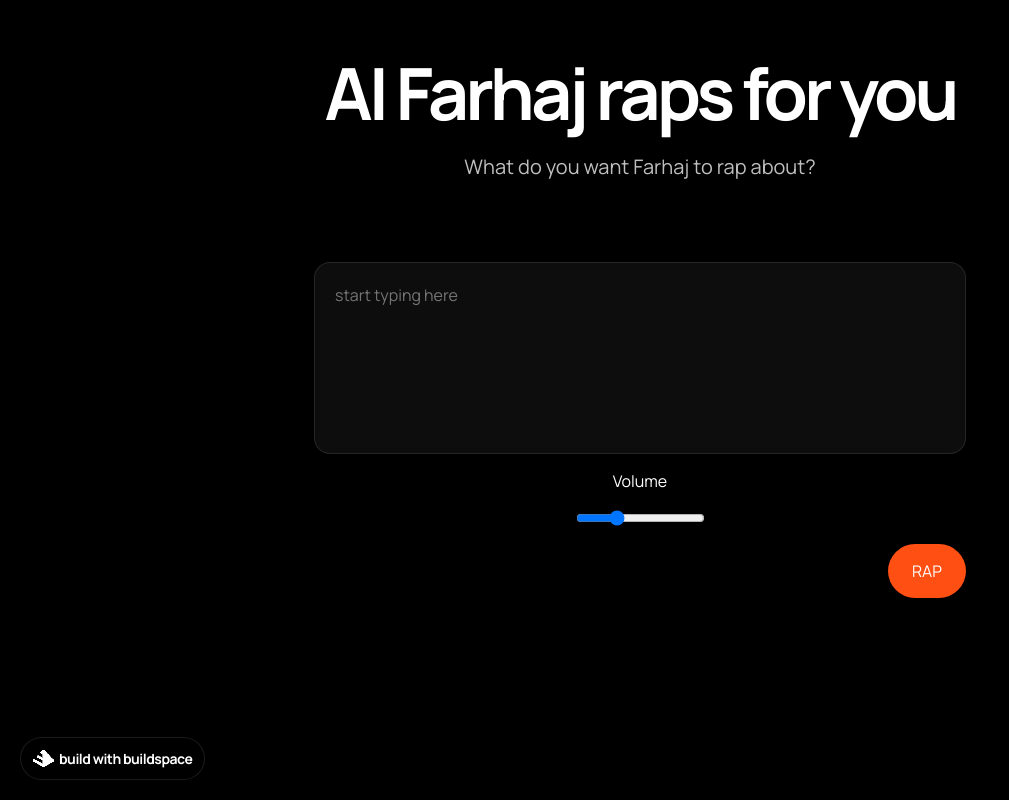
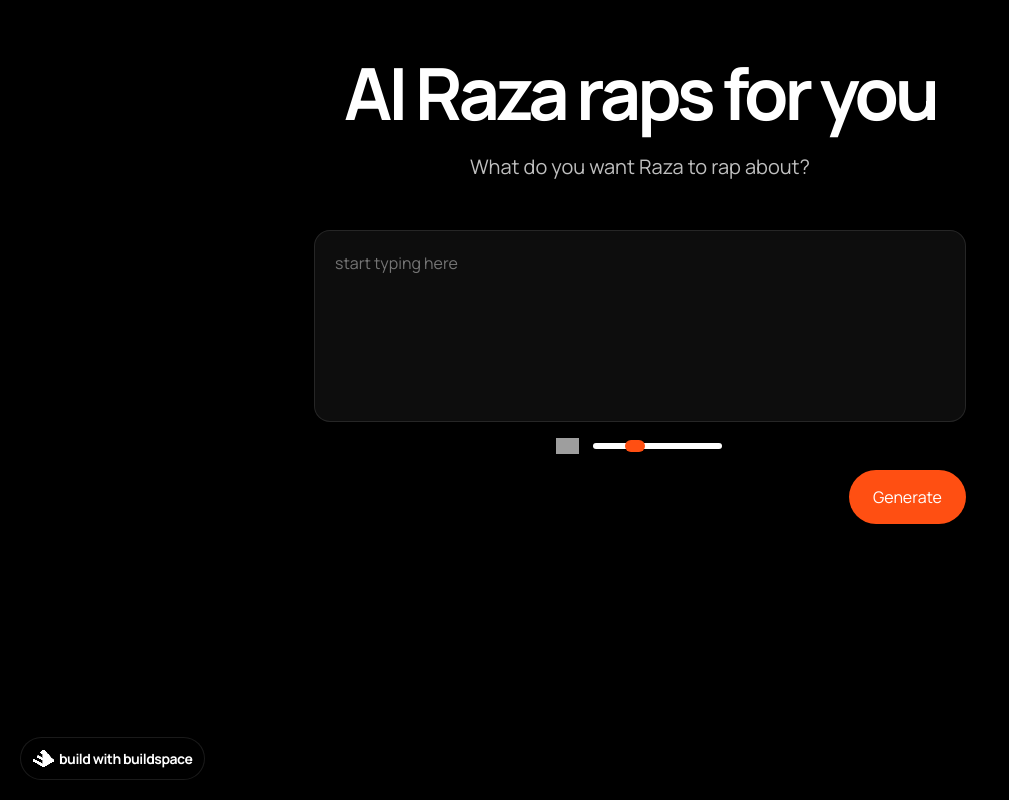
Before and after one commit to AlmostEfficient/ai-rapper, a Next.js app: page / in a window 1280 px wide. Shown: the whole page, without its empty margins (0-1009 px from the left). Built offline with nearby package versions, Linux system fonts and the light colour scheme; grey boxes are pictures that could not be loaded.

Commit message:
Clean up UI, add replay

```diff
--- a/pages/api/generate.js
+++ b/pages/api/generate.js
@@ -5,7 +5,7 @@ const configuration = new Configuration({
 });
 
 const openai = new OpenAIApi(configuration);
-const basePromptPrefix =
+const basePrompt =
 `
 Give me lyrics for a rap song in the style of Eminem on the following topic.
 Respond with only the lyrics and nothing else. Do not include "Verse" or "Chorus" labels in your response.
@@ -14,12 +14,12 @@ Topic:
 `
 
 const generateAction = async (req, res) => {
-  console.log(`API: ${basePromptPrefix}${req.body.userInput}`)
+  console.log(`API: ${basePrompt}${req.body.userInput}`)
 
 
   const baseCompletion = await openai.createCompletion({
     model: 'text-davinci-003',
-    prompt: `${basePromptPrefix}${req.body.userInput}`,
+    prompt: `${basePrompt}${req.body.userInput}`,
     temperature: 0.8,
     max_tokens: 250,
   });
--- a/pages/index.js
+++ b/pages/index.js
@@ -8,13 +8,15 @@ const Home = () => {
   const [userInput, setUserInput] = useState('');
   const [lyrics, setLyrics] = useState([]);
   const [currentLine, setCurrentLine] = useState('');
-  const [isGenerating, setIsGenerating] = useState(false);
-  const [playing, setIsPlaying] = useState(false);
-  const [audio, setAudio] = useState(null);
+  // Status of the generation process
+  // 0 = not started, 1 = generating lyrics, 2 = generating audio, 3 = playing audio, 4 = finished
+  const [status, setStatus] = useState(0);
+  const [audioURL, setAudioURL] = useState(null);
+  const [music, setMusic] = useState(null);
   const [volume, setVolume] = useState(0.3);
 
-  const callGenerateEndpoint = async () => {
-    setIsGenerating(true);
+  const generateLyrics = async () => {
+    setStatus(1);
 
     console.log('Calling OpenAI...');
     try {
@@ -25,34 +27,61 @@ const Home = () => {
         },
         body: JSON.stringify({ userInput }),
       });
-      // If response was 200
       if (response.status === 200) {
         const data = await response.json();
         const { output } = data;
         console.log('OpenAI replied...', output.text);
 
-        // If the line has less than two words, remove it:
+        // Clean up the lyrics output by OpenAI
         const cleanLyrics = output.text
           .split('\n')
           .filter((line) => !line.includes('Verse'))
           .filter((line) => !line.includes('Chorus'))
           .filter((line) => !line.includes(':'))
           .filter((line) => line.split(' ').length > 2)
+          // Add a . at the end of each line if it doesn't have one and add an exclamation mark at every 4th line
+          .map((line, index) => {
+            if (index % 4 === 0) {
+              return line + '!';
+            } else if (line[line.length - 1] !== '.') {
+              return line + '.';
+            } else {
+              return line;
+            }
+          })
+          // Only take the first 12 lines (this saves on word count for the TTS API)
           .slice(0, 12)
           .join('\n');
 
         console.log('Clean lyrics', cleanLyrics);
-        playTTS(cleanLyrics);
+        handleTTS(cleanLyrics);
       }
     } catch (error) {
       console.log(error);
-    }
-    finally {
-      setIsGenerating(false);
+    } finally {
+      setStatus(2);
     }
   };
 
-  const playTTS = async (lyrics) => {
+  const displayLyrics = (lyrics) => {
+    let lines = lyrics.split('\n');
+    let index = 0;
+
+    setCurrentLine(lines[index]);
+    index++;
+
+    let interval = setInterval(() => {
+      setCurrentLine(lines[index]);
+      index++;
+      if (index === lines.length) {
+        clearInterval(interval);
+        setLyrics(lyrics);
+        setCurrentLine('');
+      }
+    }, 3000);
+  };
+
+  const generateTTS = async (lyrics) => {
     const response = await fetch(`/api/textToSpeech`, {
       method: 'post',
       headers: {
@@ -60,88 +89,56 @@ const Home = () => {
       },
       body: JSON.stringify({ text: lyrics }),
     });
-
-    console.log("started streaming audio")
     const audioBlob = await response.blob();
     const audioUrl = URL.createObjectURL(audioBlob);
+    console.log("Audio URL", audioUrl)
+    setAudioURL(audioUrl);
+    return audioUrl;
+  };
+
+  const playTTS = (audioUrl, lyrics) => {
+    console.log('Started streaming audio');
     const tts = new Audio(audioUrl);
+    tts.playbackRate = 1.2;
 
-    // Adjust playback speed
-    tts.playbackRate = 1.2;
-    audio.volume = 0.2;
+    setStatus(3);
+    music.play();
+    displayLyrics(lyrics)
 
+    // Wait a second so the music amps up
+    setTimeout(() => {
       tts.play();
-    audio.play();
-
-    setLyrics(lyrics)
-    // displayLyrics(lyrics)
-    setIsPlaying(true)
+      setLyrics(lyrics);
+    }, 1000);
 
     tts.onended = () => {
-      setIsPlaying(false)
-      audio.pause();
+      setStatus(4);
+      music.pause();
+    };
+  };
+
+  const handleTTS = async (lyrics, replay = false) => {
+    // If this is a replay of the same lyrics, we don't need to generate the audio again
+    if (replay && audioURL) {
+      playTTS(audioURL, lyrics);
+    }
+    else {
+      const audioUrl = await generateTTS(lyrics);
+      playTTS(audioUrl, lyrics);
     }
   };
 
-  // const handleSpeak = (text) => {
-  //   console.log('handleSpeak', text);
-  //   let lines = text.split('\n');
-  //   setIsPlaying(true)
-  //   audio.play();
-
-  //   // Display each line as it's played
-  //   lines.forEach((line) => {
-  //     let msg = new SpeechSynthesisUtterance(line);
-  //     msg.rate = 1.3;
-  //     msg.onstart = () => {
-  //       setCurrentLine(line);
-  //       if(index === 0){
-  //         audio.volume = 0.2;
-  //         audio.play();
-  //       }
-  //     };
-  //     // Display current line
-  //     msg.onstart = () => setCurrentLine(line);
-
-  //     // When the last line is spoken, set the complete lyrics with line breaks
-  //     if (line === lines[lines.length - 1]) {
-  //       msg.onend = () => {
-  //         setLyrics(text);
-  //         setIsPlaying(false)
-  //         setCurrentLine('');
-  //         audio.pause();
-  //       }
-  //     }
-
-  //     window.speechSynthesis.speak(msg);
-  //   });
-  // };
-
-  // Display each line of lyrics at a rate of 150 words per minute (2.5 seconds per line)
-  const displayLyrics = (lyrics) => {
-    // Add the lyrics one line at a time
-    let lines = lyrics.split('\n');
-    let index = 0;
-    let interval = setInterval(() => {
-      setCurrentLine(lines[index]);
-      index++;
-      if (index === lines.length) {
-        clearInterval(interval);
-      }
-    }, 2500);
+  const stopPlaying = () => {
+    window.speechSynthesis.cancel();
+    music.pause();
+    setStatus(4);
   };
 
-  const stopPlaying = () =>{
-    window.speechSynthesis.cancel();
-    setIsPlaying(false)
-    audio.pause();
+  useEffect(() => {
+    if (music) {
+      music.volume = volume;
     }
-
-  useEffect(() => {
-    if (audio) {
-        audio.volume = volume;
-    }
-  }, [audio, volume]);
+  }, [music, volume]);
 
   const onUserChangedText = (event) => {
     setUserInput(event.target.value);
@@ -155,18 +152,21 @@ const Home = () => {
       <div className="container">
         <div className="header">
           <div className="header-title">
-            <h1>AI Farhaj raps for you</h1>
+            <h1>AI Raza raps for you</h1>
           </div>
           <div className="header-subtitle">
-            <h2>What do you want Farhaj to rap about?</h2>
+            <h2>What do you want Raza to rap about?</h2>
           </div>
         </div>
+
         <audio
-          src={`/beat3.mp3`}
-          onCanPlay={(e) => e.target.volume = 0.2}
+          src={`/Lose_Yourself.mp3`}
+          onCanPlay={(e) => (e.target.volume = 0.2)}
+          ref={(el) => {
+            setMusic(el);
+          }}
+        />
 
-          ref={(el) => { setAudio(el); }}
-        />
         <div className="prompt-container">
           <textarea
             placeholder="start typing here"
@@ -174,9 +174,30 @@ const Home = () => {
             value={userInput}
             onChange={onUserChangedText}
           />
-          {/* volume label */}
-          <label className="label" htmlFor="volume">Volume</label>
+
+          {status == 0 ? (
+            ''
+          ) : status == 1 ? (
+            <h3 className="status">Generating lyrics using GPT3...</h3>
+          ) : status == 2 ? (
+            <h3 className="status">Generating audio using ElevenLabs...</h3>
+          ) : status == 3 ? (
+            ''
+          ) : (
+            <h3 className="status">Thank you for listening!</h3>
+          )}
+
+          <div className="volume-container">
+            <div className="volume-icon">
+              {/* Generate image component with link to image of speaker icon in white stroke from icon website*/}
+              <img
+                src="https://img.icons8.com/ios/50/ffffff/speaker.png"
+                alt="speaker"
+              />
+            </div>
+
             <input
+              className="volume-slider"
               type="range"
               min={0}
               max={1}
@@ -184,38 +205,36 @@ const Home = () => {
               value={volume}
               onChange={(e) => setVolume(e.target.value)}
             />
-          {/* Temporary button for calling requestSpeechFile to test */}
-          {/* <button onClick={() => generateFakeYou(userInput)}>FakeYou</button> */}
-          {/* <button onClick={() => playTTS(userInput)}>Test voice</button> */}
-          {/* <button onClick={() => displayLyrics(userInput)}>Display lyrics</button> */}
+          </div>
 
           <div className="prompt-buttons">
             <a
               className={
-                isGenerating ? 'generate-button loading' : 'generate-button'
+                status == 1 ? 'generate-button loading' : 'generate-button'
               }
-              onClick={callGenerateEndpoint}
+              onClick={generateLyrics}
             >
               <div className="generate">
-                {isGenerating ? (
+                {status == 1 ? (
                   <span className="loader"></span>
                 ) : (
-                  <p>RAP</p>
+                  <p>Generate</p>
                 )}
               </div>
             </a>
-          </div>
 
             {/* Button that is visible if text-to-speech is playing that calls stop function */}
-          {playing && (
-            <div className="prompt-buttons">
+            {status == 3 && (
               <a className="generate-button" onClick={stopPlaying}>
                 <div className="generate">
                   <p>Stop</p>
                 </div>
               </a>
+            )}
+
+
           </div>
-          )}
+        </div>
 
         <div className="output">
           <div className="output-header-container">
@@ -228,7 +247,7 @@ const Home = () => {
           </div>
         </div>
       </div>
-      </div>
+
       <div className="badge-container grow">
         <a
           href="https://buildspace.so/builds/ai-writer"
--- a/pages/styles.css
+++ b/pages/styles.css
@@ -4,6 +4,7 @@ body {
     margin: 0;
     padding: 0;
     font-family: 'Manrope', sans-serif;
+    color: #fff;
 }
 
 .label{
@@ -29,14 +30,13 @@ body {
     align-items: center;
     flex: 0 0 auto;
     flex-flow: column nowrap;
-    gap: 10px;
+    gap: 32px;
     height: fit-content;
     max-width: 975px;
     overflow: auto;
     padding: 50px;
     position: relative;
     width: auto;
-    gap: 64px;
 }
 
 .header {
@@ -121,6 +121,13 @@ textarea {
     font-family: 'Manrope', sans-serif;
 }
 
+.status {
+    display: flex;
+    flex-direction: column;
+    width: 100%;
+    align-items: center;
+    color: #FFF
+}
 
 .prompt-box:focus {
     border-color:rgba(255, 255, 255, 0.75)
@@ -171,6 +178,52 @@ textarea {
 
 .or p {
     color: rgba(255, 255, 255, 0.25)
+}
+
+.volume-container{
+    display: flex;
+    place-content: center;
+    align-items: center;
+    flex: 0 0 auto;
+    flex-flow: row nowrap;
+    gap: 12px;
+    height: min-content;
+    overflow: hidden;
+    padding: 0px;
+    position: relative;
+    width: 100%;
+}
+
+.volume-icon {
+    outline: none;
+    display: flex;
+    flex-direction: column;
+    justify-content: flex-start;
+    flex-shrink: 0;
+    transform: none;
+    width: 1.4em;
+}
+
+.volume-sider {
+    accent-color: rgb(7, 255, 106);
+}
+
+/* Input range with gray bg and black thumb */
+.volume-slider{
+    -webkit-appearance: none;
+    height: 6px;
+    border-radius: 5px;
+    background: #fff;
+    outline: none;
+    cursor: pointer;
+}
+
+.volume-slider::-webkit-slider-thumb {
+    height: 12px;
+    width: 20px;
+    border-radius: 7px;
+    background: rgb(255, 79, 18);;
+    -webkit-appearance: none;
 }
 
 .generate-button {
@@ -327,7 +380,7 @@ textarea {
 .output-content p {
     text-align: center;
     white-space: pre-line;
-    color: rgba(255, 255, 255, 0.5);
+    color: rgba(255, 255, 255, 0.76);
 }
 
 @media (min-width: 810px) and (max-width: 1199px) {
```
Also changed, not shown: pages/api/textToSpeech.js (+11 -0 lines), 1 other file (tests, documents, lock files or other folders). Lines whose indentation alone changed are shown as unchanged.
